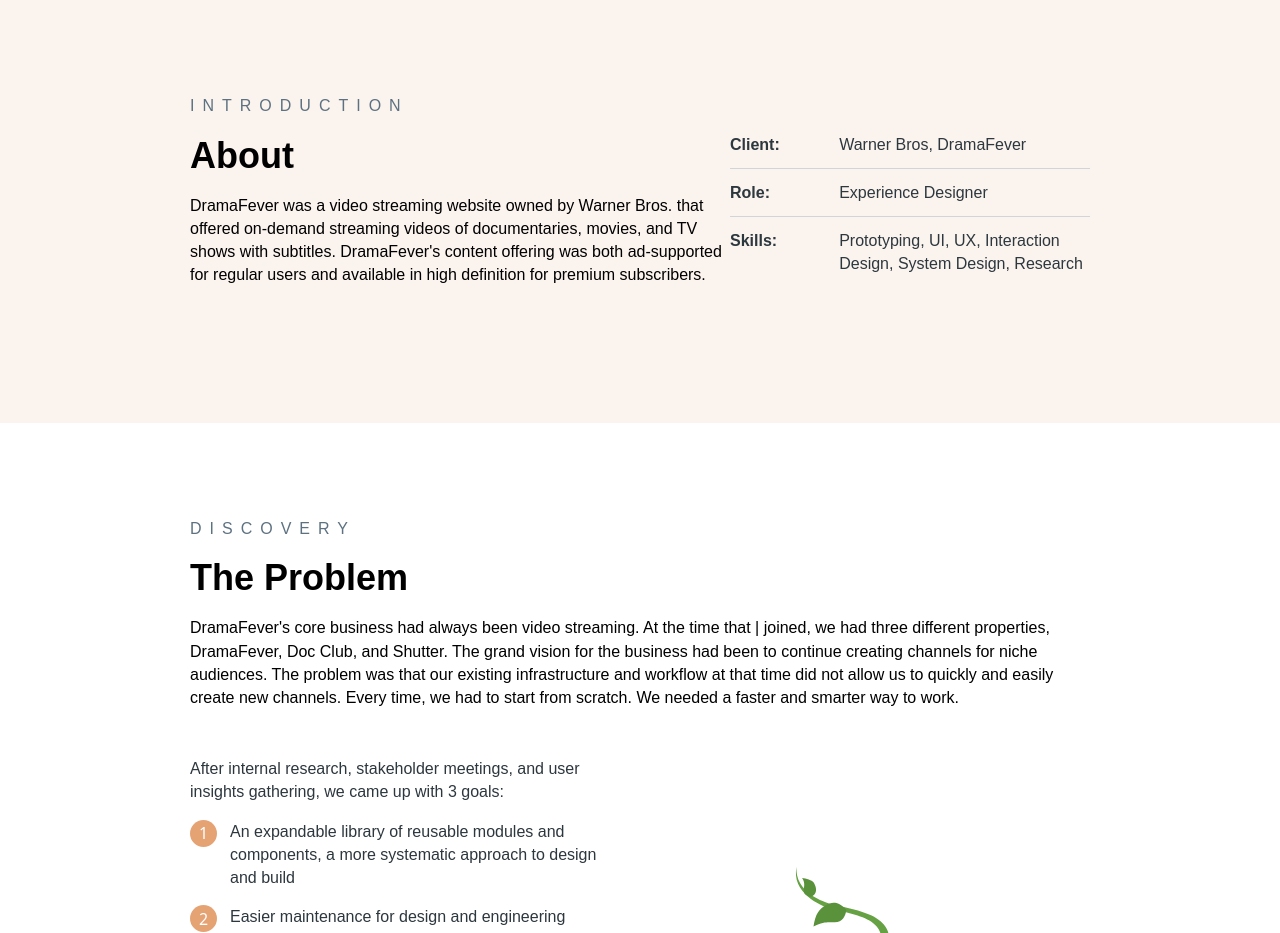
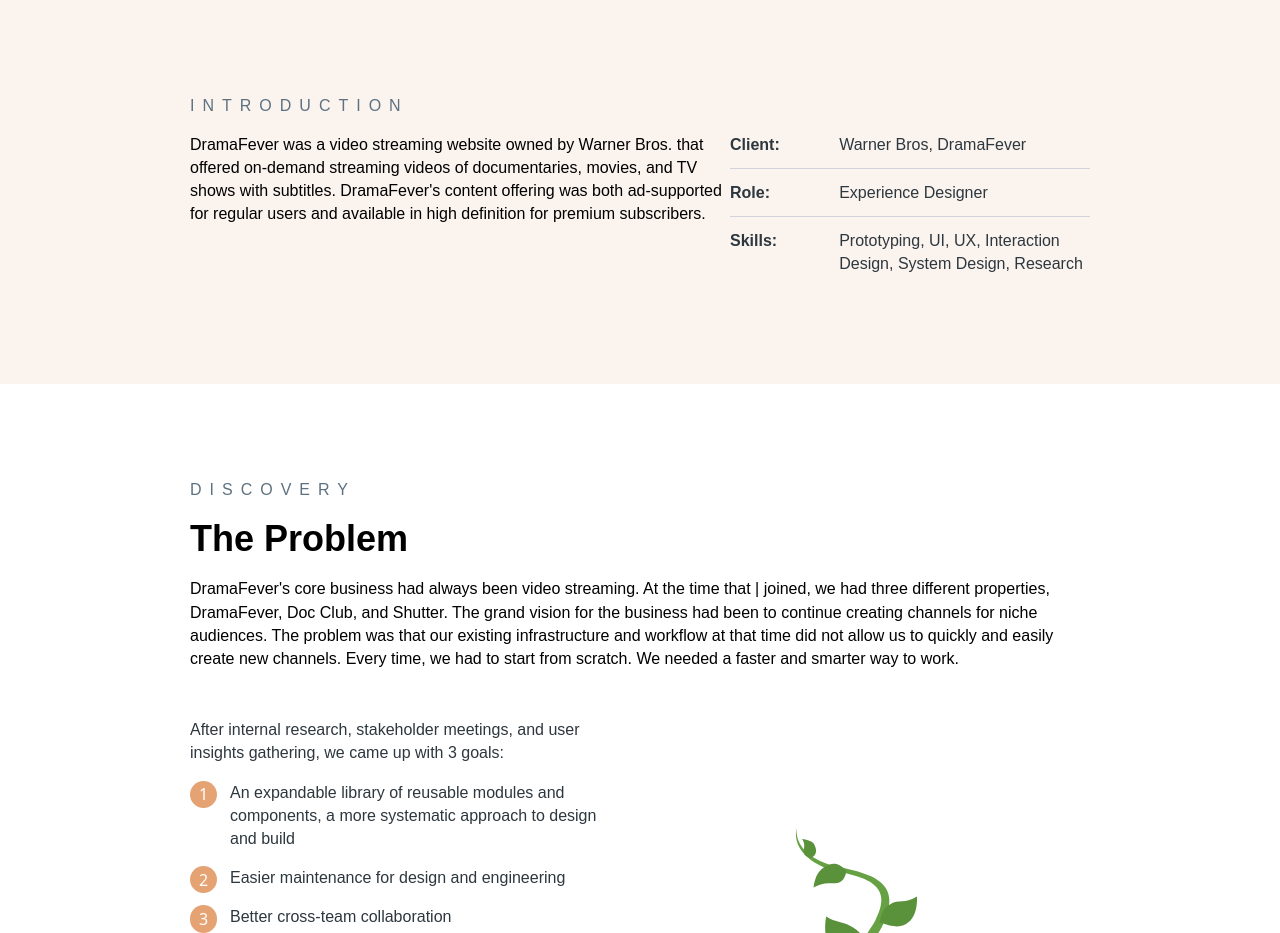
Before and after one commit to faustonunez/faustodesignportfolio-, a React (Vite) app: page /warner in a window 1280 px wide. Shown: the part 800-1733 px from the top of the page. Built offline with nearby package versions, Linux system fonts and the light colour scheme; a web font is replaced by a local one.

Commit message:
fixed the not going back isssue for video and warner, starting on buildbook

```diff
--- a/src/pages/warner.tsx
+++ b/src/pages/warner.tsx
@@ -40,7 +40,6 @@
         <AboutProject
           subtitleLabel={"Introduction"}
           mainTextBlockProps={{
-            title: "About",
             description:
               "DramaFever was a video streaming website owned by Warner Bros. that offered on-demand streaming videos of documentaries, movies, and TV shows with subtitles. DramaFever's content offering was both ad-supported for regular users and available in high definition for premium subscribers.",
             className: "custom-class",
```
